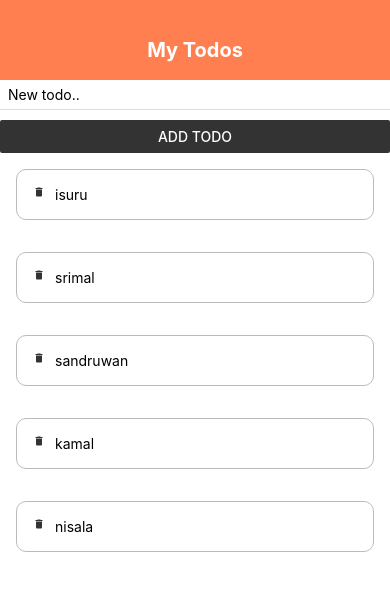
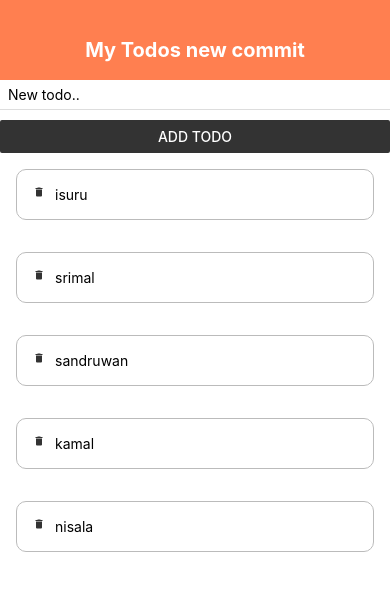
Before and after one commit to 1996-isuru/expo-cli-practices, a React Native app: screen / in a window 390 px wide. Shown: the top 590 px of the page. Built offline with nearby package versions, Linux system fonts and the light colour scheme.

Commit message:
before navigation

```diff
--- a/components/header.js
+++ b/components/header.js
@@ -4,7 +4,7 @@ import { StyleSheet, Text, View } from 'react-native';
 export default function Header(){
     return(
         <View style={styles.header}>
-            <Text style={styles.title}>My Todos</Text>
+            <Text style={styles.title}>My Todos new commit</Text>
         </View>
     )
 }
```
